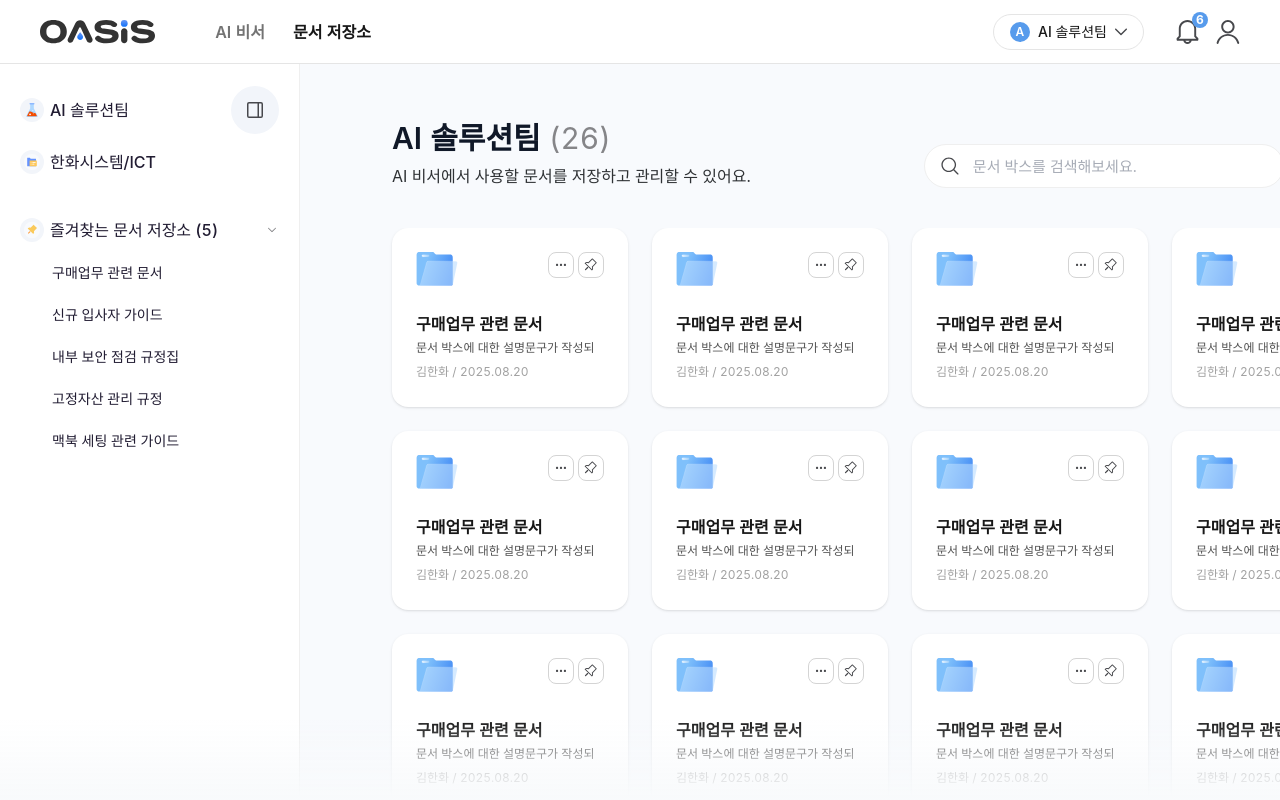
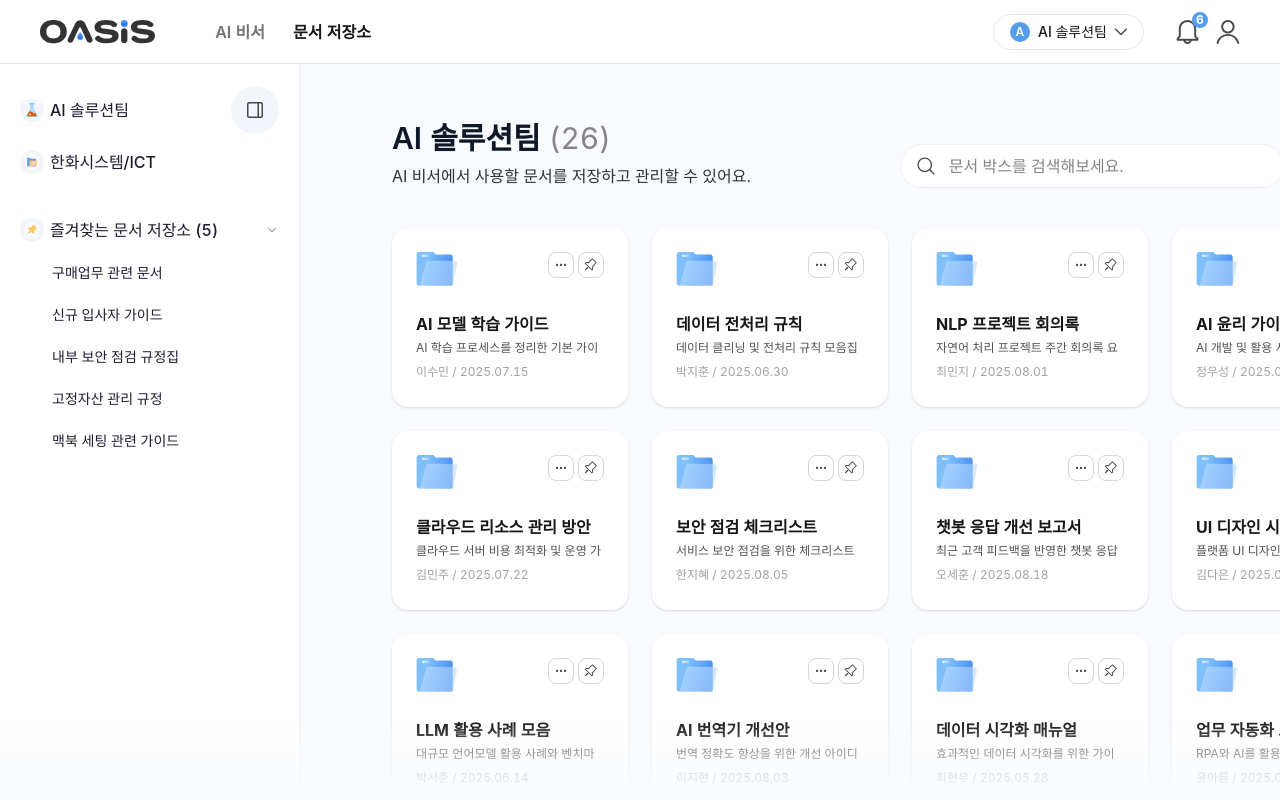
Before and after one commit to jieunchoi-hw/oasis-fe-portal-vue, a Vue app: page /document-storage in a window 1280 px wide. Shown: the top 800 px of the page. Built offline with nearby package versions, Linux system fonts and the light colour scheme.

Commit message:
search input component

```diff
--- /dev/null
+++ b/src/components/SearchInput.vue
@@ -0,0 +1,35 @@
+<template>
+  <div class="relative">
+    <input
+      type="text"
+      :placeholder="placeholder"
+      class="w-96 h-11 px-4 py-1.5 pl-12 bg-background-neutral border-line-neutral border-solid inline-flex border rounded-full focus:outline-none focus:ring-2 focus:ring-blue-500 focus:border-blue-500 placeholder:text-gray-400 placeholder:text-base placeholder:font-normal placeholder:leading-tight"
+      :style="inputStyle"
+      v-model="modelValue"
+      @input="$emit('update:modelValue', modelValue)"
+    />
+    <img
+      src="@/assets/icons/search-icon.svg"
+      alt="검색"
+      class="absolute left-4 top-1/2 transform -translate-y-1/2 w-5 h-5"
+    />
+  </div>
+</template>
+
+<script setup>
+import { ref } from "vue";
+const props = defineProps({
+  modelValue: {
+    type: String,
+    default: "",
+  },
+  placeholder: {
+    type: String,
+    default: "",
+  },
+  inputStyle: {
+    type: [String, Object],
+  },
+});
+const modelValue = ref(props.modelValue);
+</script>
--- a/src/plugins/global-components.js
+++ b/src/plugins/global-components.js
@@ -1,9 +1,11 @@
 import BaseButton from "@/components/BaseButton.vue";
 import ContextMenu from "@/components/ContextMenu.vue";
+import SearchInput from "@/components/SearchInput.vue";
 
 export default {
   install(app) {
     app.component("BaseButton", BaseButton);
     app.component("ContextMenu", ContextMenu);
+    app.component("SearchInput", SearchInput);
   },
 };
--- a/src/views/DocumentStorage.vue
+++ b/src/views/DocumentStorage.vue
@@ -18,24 +18,7 @@
       <!-- 검색바와 새로운 박스 버튼 -->
       <div class="flex items-center gap-1.5">
         <!-- 검색바 -->
-        <div class="relative">
-          <input
-            type="text"
-            placeholder="문서 박스를 검색해보세요."
-            class="w-90 h-11 pl-12 pr-4 border rounded-full bg-white focus:outline-none focus:ring-2 focus:ring-blue-500 focus:border-blue-500 placeholder-gray-400"
-            style="
-              border-color: #efefef;
-              padding: 7px 16px;
-              padding-left: 48px;
-              color: #a7acb6;
-            "
-          />
-          <img
-            src="@/assets/icons/search-icon.svg"
-            alt="검색"
-            class="absolute left-4 top-1/2 transform -translate-y-1/2 w-5 h-5"
-          />
-        </div>
+        <SearchInput v-model="search" placeholder="문서 박스를 검색해보세요." />
 
         <!-- 새로운 박스 버튼 -->
         <button
@@ -61,7 +44,7 @@
         class="grid grid-cols-1 sm:grid-cols-2 lg:grid-cols-4 xl:grid-cols-4 gap-6"
       >
         <DocumentCard
-          v-for="document in documents"
+          v-for="document in filteredDocuments"
           :key="document.id"
           :document="document"
         />
@@ -84,7 +67,14 @@
 </template>
 
 <script setup>
-import { ref, watchEffect, inject, onMounted, onUnmounted } from "vue";
+import {
+  ref,
+  watchEffect,
+  inject,
+  onMounted,
+  onUnmounted,
+  computed,
+} from "vue";
 import DocumentCard from "@/components/DocumentCard.vue";
 import CreateBoxModal from "@/components/CreateBoxModal.vue";
 
@@ -161,149 +151,164 @@ onUnmounted(() => {
   }
 });
 
+// 검색어 상태
+const search = ref("");
+
 // 문서 데이터
 const documents = ref([
   {
     id: 1,
-    title: "구매업무 관련 문서",
-    description: "문서 박스에 대한 설명문구가 작성되는 영역입니다.",
-    author: "김한화",
-    date: "2025.08.20",
+    title: "AI 모델 학습 가이드",
+    description: "AI 학습 프로세스를 정리한 기본 가이드 문서입니다.",
+    author: "이수민",
+    date: "2025.07.15",
   },
   {
     id: 2,
-    title: "구매업무 관련 문서",
-    description: "문서 박스에 대한 설명문구가 작성되는 영역입니다.",
-    author: "김한화",
-    date: "2025.08.20",
+    title: "데이터 전처리 규칙",
+    description: "데이터 클리닝 및 전처리 규칙 모음집입니다.",
+    author: "박지훈",
+    date: "2025.06.30",
   },
   {
     id: 3,
-    title: "구매업무 관련 문서",
-    description: "문서 박스에 대한 설명문구가 작성되는 영역입니다.",
-    author: "김한화",
-    date: "2025.08.20",
+    title: "NLP 프로젝트 회의록",
+    description: "자연어 처리 프로젝트 주간 회의록 요약본입니다.",
+    author: "최민지",
+    date: "2025.08.01",
   },
   {
     id: 4,
-    title: "구매업무 관련 문서",
-    description: "문서 박스에 대한 설명문구가 작성되는 영역입니다.",
-    author: "김한화",
-    date: "2025.08.20",
+    title: "AI 윤리 가이드라인",
+    description: "AI 개발 및 활용 시 지켜야 할 윤리 기준을 정리했습니다.",
+    author: "정우성",
+    date: "2025.05.20",
   },
   {
     id: 5,
-    title: "구매업무 관련 문서",
-    description: "문서 박스에 대한 설명문구가 작성되는 영역입니다.",
-    author: "김한화",
-    date: "2025.08.20",
+    title: "클라우드 리소스 관리 방안",
+    description: "클라우드 서버 비용 최적화 및 운영 가이드입니다.",
+    author: "김민주",
+    date: "2025.07.22",
   },
   {
     id: 6,
-    title: "구매업무 관련 문서",
-    description: "문서 박스에 대한 설명문구가 작성되는 영역입니다.",
-    author: "김한화",
-    date: "2025.08.20",
+    title: "보안 점검 체크리스트",
+    description: "서비스 보안 점검을 위한 체크리스트 문서입니다.",
+    author: "한지혜",
+    date: "2025.08.05",
   },
   {
     id: 7,
-    title: "구매업무 관련 문서",
-    description: "문서 박스에 대한 설명문구가 작성되는 영역입니다.",
-    author: "김한화",
-    date: "2025.08.20",
+    title: "챗봇 응답 개선 보고서",
+    description: "최근 고객 피드백을 반영한 챗봇 응답 개선 보고서입니다.",
+    author: "오세훈",
+    date: "2025.08.18",
   },
   {
     id: 8,
-    title: "구매업무 관련 문서",
-    description: "문서 박스에 대한 설명문구가 작성되는 영역입니다.",
-    author: "김한화",
-    date: "2025.08.20",
+    title: "UI 디자인 시스템",
+    description: "플랫폼 UI 디자인 규칙과 컴포넌트 정의 문서입니다.",
+    author: "김다은",
+    date: "2025.07.09",
   },
   {
     id: 9,
-    title: "구매업무 관련 문서",
-    description: "문서 박스에 대한 설명문구가 작성되는 영역입니다.",
-    author: "김한화",
-    date: "2025.08.20",
+    title: "LLM 활용 사례 모음",
+    description: "대규모 언어모델 활용 사례와 벤치마킹 자료입니다.",
+    author: "박서준",
+    date: "2025.06.14",
   },
   {
     id: 10,
-    title: "구매업무 관련 문서",
-    description: "문서 박스에 대한 설명문구가 작성되는 영역입니다.",
-    author: "김한화",
-    date: "2025.08.20",
+    title: "AI 번역기 개선안",
+    description: "번역 정확도 향상을 위한 개선 아이디어 제안서입니다.",
+    author: "이지현",
+    date: "2025.08.03",
   },
   {
     id: 11,
-    title: "구매업무 관련 문서",
-    description: "문서 박스에 대한 설명문구가 작성되는 영역입니다.",
-    author: "김한화",
-    date: "2025.08.20",
+    title: "데이터 시각화 매뉴얼",
+    description: "효과적인 데이터 시각화를 위한 가이드라인입니다.",
+    author: "최현우",
+    date: "2025.05.28",
   },
   {
     id: 12,
-    title: "구매업무 관련 문서",
-    description: "문서 박스에 대한 설명문구가 작성되는 영역입니다.",
-    author: "김한화",
-    date: "2025.08.20",
+    title: "업무 자동화 프로세스",
+    description: "RPA와 AI를 활용한 자동화 절차를 설명합니다.",
+    author: "윤아름",
+    date: "2025.06.18",
   },
   {
     id: 13,
-    title: "구매업무 관련 문서",
-    description: "문서 박스에 대한 설명문구가 작성되는 영역입니다.",
-    author: "김한화",
-    date: "2025.08.20",
+    title: "AI 학습 데이터셋 관리",
+    description: "대규모 데이터셋 관리 및 버전 관리 방법론입니다.",
+    author: "강준호",
+    date: "2025.07.12",
   },
   {
     id: 14,
-    title: "구매업무 관련 문서",
-    description: "문서 박스에 대한 설명문구가 작성되는 영역입니다.",
-    author: "김한화",
-    date: "2025.08.20",
+    title: "프로젝트 일정표",
+    description: "AI 솔루션팀 3분기 주요 일정 및 마일스톤입니다.",
+    author: "정지원",
+    date: "2025.07.25",
   },
   {
     id: 15,
-    title: "구매업무 관련 문서",
-    description: "문서 박스에 대한 설명문구가 작성되는 영역입니다.",
-    author: "김한화",
-    date: "2025.08.20",
+    title: "코드 리뷰 가이드",
+    description: "효율적인 코드 리뷰 진행을 위한 기준과 체크포인트입니다.",
+    author: "김하늘",
+    date: "2025.08.02",
   },
   {
     id: 16,
-    title: "구매업무 관련 문서",
-    description: "문서 박스에 대한 설명문구가 작성되는 영역입니다.",
-    author: "김한화",
-    date: "2025.08.20",
+    title: "데이터 보안 정책",
+    description: "사내 데이터 보안 및 접근 제어 정책 문서입니다.",
+    author: "박예진",
+    date: "2025.06.05",
   },
   {
     id: 17,
-    title: "구매업무 관련 문서",
-    description: "문서 박스에 대한 설명문구가 작성되는 영역입니다.",
-    author: "김한화",
-    date: "2025.08.20",
+    title: "AI 서비스 아키텍처",
+    description: "현재 운영 중인 AI 서비스의 시스템 아키텍처 다이어그램입니다.",
+    author: "이도현",
+    date: "2025.08.10",
   },
   {
     id: 18,
-    title: "구매업무 관련 문서",
-    description: "문서 박스에 대한 설명문구가 작성되는 영역입니다.",
-    author: "김한화",
-    date: "2025.08.20",
+    title: "신규 인턴 온보딩 자료",
+    description: "인턴십 프로그램 참여자를 위한 온보딩 자료입니다.",
+    author: "김유나",
+    date: "2025.07.03",
   },
   {
     id: 19,
-    title: "구매업무 관련 문서",
-    description: "문서 박스에 대한 설명문구가 작성되는 영역입니다.",
-    author: "김한화",
-    date: "2025.08.20",
+    title: "고객사 기술 지원 FAQ",
+    description: "자주 묻는 질문과 답변을 정리한 기술 지원 문서입니다.",
+    author: "송지호",
+    date: "2025.08.07",
   },
   {
     id: 20,
-    title: "구매업무 관련 문서",
-    description: "문서 박스에 대한 설명문구가 작성되는 영역입니다.",
-    author: "김한화",
+    title: "AI 모델 성능 평가표",
+    description: "각 모델별 성능 지표와 벤치마크 테스트 결과입니다.",
+    author: "홍서연",
     date: "2025.08.20",
   },
 ]);
+
+// 검색어에 따라 필터링된 문서 목록
+const filteredDocuments = computed(() => {
+  if (!search.value.trim()) return documents.value;
+  const keyword = search.value.trim().toLowerCase();
+  return documents.value.filter(
+    (doc) =>
+      doc.title.toLowerCase().includes(keyword) ||
+      doc.description.toLowerCase().includes(keyword) ||
+      doc.author.toLowerCase().includes(keyword)
+  );
+});
 </script>
 
 <style scoped>
```
